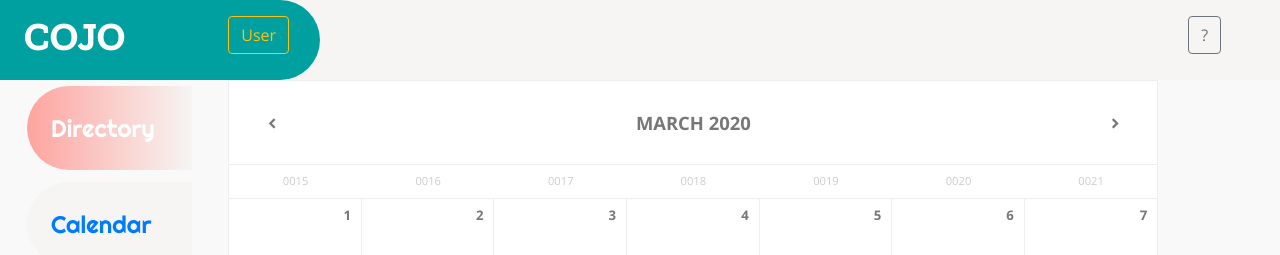
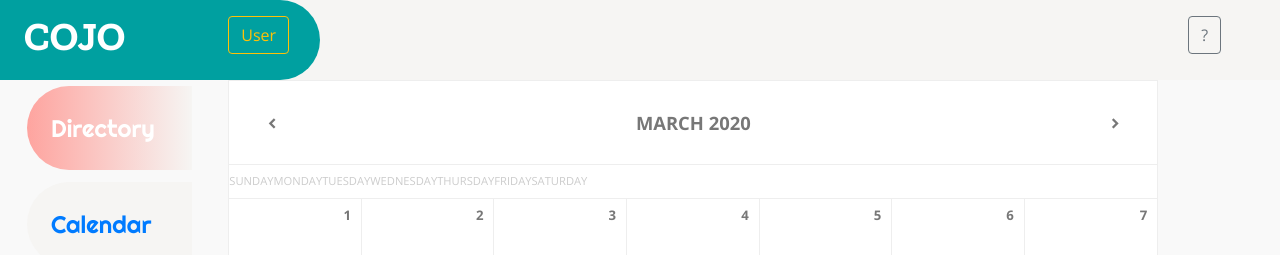
Before and after one commit to mhitchi/cojo, a React (Create React App) app in the folder client/: page /calendar in a window 1280 px wide. Shown: the top 255 px of the page. Built offline with nearby package versions, Linux system fonts and the light colour scheme; a web font is replaced by a local one.

Commit message:
having trouble spacing dang weekday names

```diff
--- a/client/public/index.html
+++ b/client/public/index.html
@@ -26,6 +26,9 @@
     -->
     <!-- Google Fonts -->
     <link href="https://fonts.googleapis.com/css?family=BioRhyme:700|Fredoka+One|Maitree:700|Quando|Righteous|Slabo+13px|Solway:700|Spartan:800|Varela+Round|Zilla+Slab:700&display=swap" rel="stylesheet">
+
+    <!-- bootstrap css -->
+    <link rel="stylesheet" href="https://stackpath.bootstrapcdn.com/bootstrap/4.3.1/css/bootstrap.min.css" integrity="sha384-ggOyR0iXCbMQv3Xipma34MD+dH/1fQ784/j6cY/iJTQUOhcWr7x9JvoRxT2MZw1T" crossorigin="anonymous">
     <title>React App</title>
   </head>
   <body>
@@ -41,5 +44,9 @@
       To begin the development, run `npm start` or `yarn start`.
       To create a production bundle, use `npm run build` or `yarn build`.
     -->
+    <!-- bootstrap js -->
+    <script src="https://code.jquery.com/jquery-3.3.1.slim.min.js" integrity="sha384-q8i/X+965DzO0rT7abK41JStQIAqVgRVzpbzo5smXKp4YfRvH+8abtTE1Pi6jizo" crossorigin="anonymous"></script>
+    <script src="https://cdnjs.cloudflare.com/ajax/libs/popper.js/1.14.7/umd/popper.min.js" integrity="sha384-UO2eT0CpHqdSJQ6hJty5KVphtPhzWj9WO1clHTMGa3JDZwrnQq4sF86dIHNDz0W1" crossorigin="anonymous"></script>
+    <script src="https://stackpath.bootstrapcdn.com/bootstrap/4.3.1/js/bootstrap.min.js" integrity="sha384-JjSmVgyd0p3pXB1rRibZUAYoIIy6OrQ6VrjIEaFf/nJGzIxFDsf4x0xIM+B07jRM" crossorigin="anonymous"></script>
   </body>
 </html>
--- a/client/src/components/Calendar/Calendar.js
+++ b/client/src/components/Calendar/Calendar.js
@@ -48,7 +48,19 @@
       );
     }
 
-    return <div className="days row">{days}</div>;
+    const week = ["Sunday", "Monday", "Tuesday", "Wednesday", "Thursday", "Friday", "Saturday"];
+
+    return <container>
+      <row className="days row">
+        <div className="col-xs-2" style={{textAlign: "center"}}>{week[0]}</div>
+        <div className="col-xs-2" style={{textAlign: "center"}}>{week[1]}</div>
+        <div className="col-xs-2" style={{textAlign: "center"}}>{week[2]}</div>
+        <div className="col-xs-2" style={{textAlign: "center"}}>{week[3]}</div>
+        <div className="col-xs-2" style={{textAlign: "center"}}>{week[4]}</div>
+        <div className="col-xs-2" style={{textAlign: "center"}}>{week[5]}</div>
+        <div className="col-xs-2" style={{textAlign: "center"}}>{week[6]}</div>
+      </row>
+    </container>
   }
 
   renderCells() {
```
